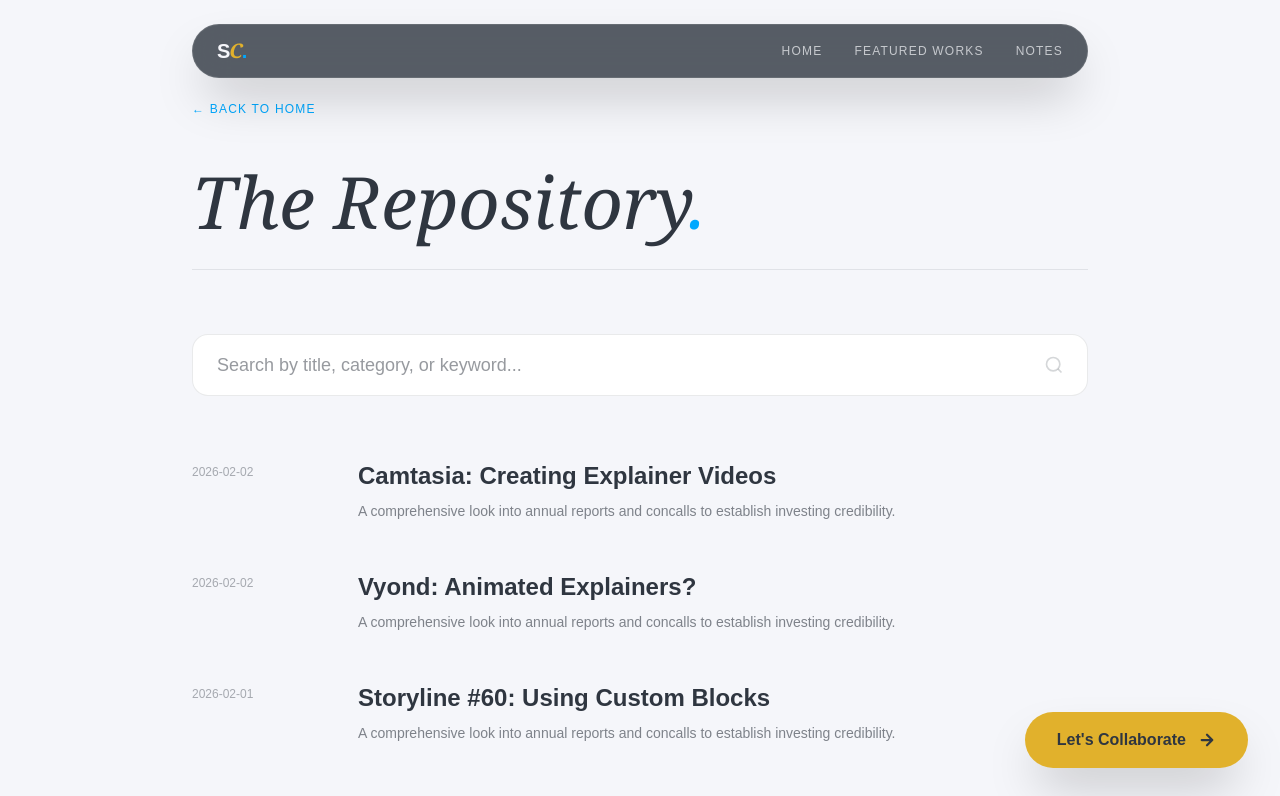
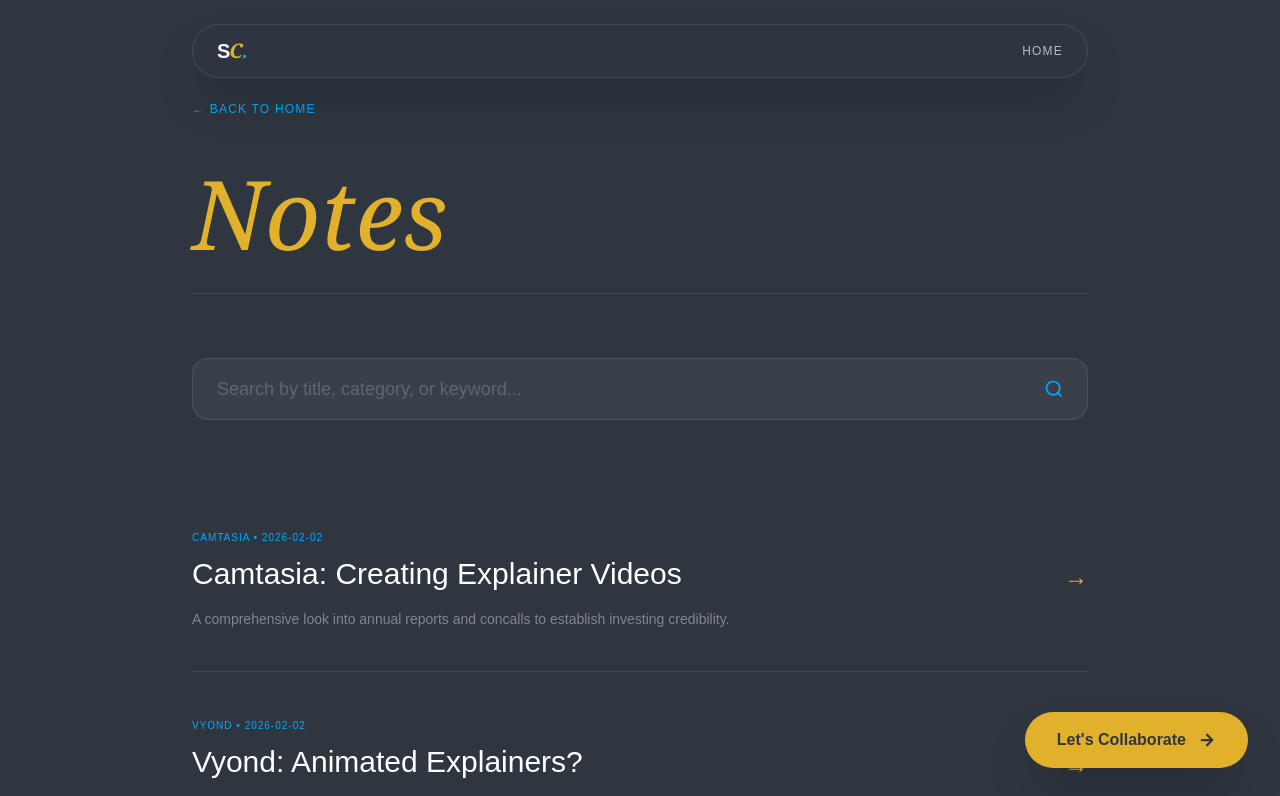
Before and after one commit to vikslap/scripted-craft-v2, a Next.js app: page /notes in a window 1280 px wide. Shown: the top 796 px of the page. Built offline with nearby package versions, Linux system fonts and the light colour scheme; a web font is replaced by a local one.

Commit message:
added favicon and other changes

```diff
--- a/app/components/GlobalUI.tsx
+++ b/app/components/GlobalUI.tsx
@@ -1,31 +1,48 @@
 "use client";
 
 import React, { useState } from 'react';
+import Link from 'next/link';
+import { usePathname } from 'next/navigation'; // Hook to detect current page
 
 export default function GlobalUI() {
   const [isMenuOpen, setIsMenuOpen] = useState(false);
   const [isFormOpen, setIsFormOpen] = useState(false);
+  const pathname = usePathname(); // Get current URL path
 
-  const navLinks = [
+  // Define all links
+  const allNavLinks = [
     { name: 'Home', href: '/' },
     { name: 'Featured Works', href: '/#works' },
     { name: 'Notes', href: '/#notes' },
   ];
 
+  /**
+   * SIMPLE LOGIC:
+   * If we are on the Home page ('/'), show all links.
+   * If we are on a Note or Repository page, only show 'Home'.
+   *
+   */
+  const navLinks = pathname === '/'
+    ? allNavLinks
+    : allNavLinks.filter(link => link.name === 'Home');
+
   return (
     <>
-      {/* --- PERSISTENT NAVBAR --- */}
       <nav className="fixed top-6 left-1/2 -translate-x-1/2 z-[150] w-[90%] max-w-4xl">
         <div className="bg-[#2F3640]/80 backdrop-blur-lg border border-white/10 rounded-full px-6 py-3 flex items-center justify-between shadow-2xl">
-          <a href="/" className="text-xl font-bold tracking-tighter text-[#F5F6FA] font-sans">
+          <Link href="/" className="text-xl font-bold tracking-tighter text-[#F5F6FA] font-sans">
             S<span className="text-[#E1B12C] font-serif italic">C</span><span className="text-[#00A8FF]">.</span>
-          </a>
+          </Link>
 
           <div className="hidden md:flex items-center gap-8">
             {navLinks.map((link) => (
-              <a key={link.name} href={link.href} className="text-xs uppercase tracking-widest text-[#F5F6FA]/70 hover:text-[#E1B12C] transition-colors font-mono">
+              <Link
+                key={link.name}
+                href={link.href}
+                className="text-xs uppercase tracking-widest text-[#F5F6FA]/70 hover:text-[#E1B12C] transition-colors font-mono"
+              >
                 {link.name}
-              </a>
+              </Link>
             ))}
           </div>
 
@@ -40,22 +57,26 @@ export default function GlobalUI() {
           <div className="absolute top-16 left-0 w-full bg-[#2F3640] rounded-[2rem] p-8 md:hidden shadow-2xl border border-white/5 animate-in fade-in slide-in-from-top-4">
             <div className="flex flex-col gap-6">
               {navLinks.map((link) => (
-                <a key={link.name} href={link.href} onClick={() => setIsMenuOpen(false)} className="text-2xl font-serif italic text-[#E1B12C] border-b border-white/5 pb-2">
+                <Link
+                  key={link.name}
+                  href={link.href}
+                  onClick={() => setIsMenuOpen(false)}
+                  className="text-2xl font-serif italic text-[#E1B12C] border-b border-white/5 pb-2"
+                >
                   {link.name}
-                </a>
+                </Link>
               ))}
             </div>
           </div>
         )}
       </nav>
 
-      {/* --- PERSISTENT CONTACT BUTTON --- */}
+      {/* --- Keep your Contact Button and Modal Code exactly as it was --- */}
       <button onClick={() => setIsFormOpen(true)} className="fixed bottom-8 right-8 bg-[#E1B12C] text-[#2F3640] px-8 py-4 rounded-full flex items-center gap-3 shadow-2xl hover:scale-105 active:scale-95 transition-all z-50 font-bold font-sans group">
         <span>Let's Collaborate</span>
         <svg xmlns="http://www.w3.org/2000/svg" width="18" height="18" viewBox="0 0 24 24" fill="none" stroke="currentColor" strokeWidth="3" strokeLinecap="round" strokeLinejoin="round"><path d="M5 12h14M12 5l7 7-7 7"/></svg>
       </button>
 
-      {/* --- SHARED MODAL --- */}
       {isFormOpen && (
         <div className="fixed inset-0 z-[200] flex items-center justify-center p-4 bg-[#2F3640]/90 backdrop-blur-sm">
           <div className="bg-[#F5F6FA] w-full max-w-lg rounded-[2.5rem] p-8 md:p-12 relative animate-in zoom-in duration-300 shadow-2xl text-[#2F3640]">
@@ -63,7 +84,7 @@ export default function GlobalUI() {
               <svg width="24" height="24" viewBox="0 0 24 24" fill="none" stroke="currentColor" strokeWidth="2"><line x1="18" y1="6" x2="6" y2="18"></line><line x1="6" y1="6" x2="18" y2="18"></line></svg>
             </button>
             <h2 className="text-4xl font-serif italic mb-2">Inquiry</h2>
-            <form action="https://formspree.io/f/hello@scriptedcraft.com" method="POST" className="space-y-4 mt-8">
+            <form action="https://formspree.io/f/mgoyqjjn" method="POST" className="space-y-4 mt-8">
               <input name="name" required type="text" className="w-full bg-white border border-[#2F3640]/5 rounded-xl px-4 py-3 font-sans" placeholder="Full Name" />
               <input name="email" required type="email" className="w-full bg-white border border-[#2F3640]/5 rounded-xl px-4 py-3 font-sans" placeholder="Work Email" />
               <textarea name="message" required rows={4} className="w-full bg-white border border-[#2F3640]/5 rounded-xl px-4 py-3 resize-none font-sans" placeholder="Project Scope"></textarea>
--- a/app/notes/NotesList.tsx
+++ b/app/notes/NotesList.tsx
@@ -14,40 +14,56 @@ export default function NotesList({ allNotes }: { allNotes: any[] }) {
 
   return (
     <>
-      {/* --- Search Bar --- */}
+      {/* --- Search Bar: Styled for Dark Background --- */}
       <div className="mb-16 relative">
         <input
           type="text"
           placeholder="Search by title, category, or keyword..."
           value={searchQuery}
           onChange={(e) => setSearchQuery(e.target.value)}
-          className="w-full bg-white border border-[#2F3640]/10 rounded-2xl px-6 py-4 focus:outline-none focus:ring-2 focus:ring-[#00A8FF]/20 transition-all font-sans text-lg text-[#2F3640]"
+          className="w-full bg-white/5 border border-white/10 rounded-2xl px-6 py-4 focus:outline-none focus:ring-2 focus:ring-[#00A8FF]/40 transition-all font-sans text-lg text-[#F5F6FA] placeholder:text-white/20"
         />
-        <div className="absolute right-6 top-1/2 -translate-y-1/2 text-[#2F3640]/20">
+        <div className="absolute right-6 top-1/2 -translate-y-1/2 text-[#00A8FF]">
           <svg width="20" height="20" viewBox="0 0 24 24" fill="none" stroke="currentColor" strokeWidth="2">
             <circle cx="11" cy="11" r="8"/><path d="m21 21-4.3-4.3"/>
           </svg>
         </div>
       </div>
 
-      {/* --- Notes List --- */}
-      <div className="space-y-12">
+      {/* --- Notes List: Matching Home Section Style --- */}
+      <div className="divide-y divide-white/10">
         {filteredNotes.length > 0 ? (
           filteredNotes.map((note) => (
-            <div key={note.id} className="grid md:grid-cols-[150px_1fr] gap-4 items-start group animate-in fade-in duration-500">
-              <span className="text-xs font-mono text-[#2F3640]/40 mt-1">{note.date}</span>
-              <div>
-                <Link href={`/notes/${note.id}`} className="text-2xl font-bold hover:text-[#00A8FF] transition-colors block mb-2 font-sans">
-                  {note.title}
-                </Link>
-                <p className="text-[#2F3640]/60 text-sm leading-relaxed line-clamp-2">{note.excerpt}</p>
-              </div>
-            </div>
+            <article key={note.id} className="py-10 group cursor-pointer animate-in fade-in duration-500">
+              <Link href={`/notes/${note.id}`} className="flex justify-between items-center w-full">
+                <div className="max-w-3xl">
+                  <span className="text-[#00A8FF] font-mono text-[10px] uppercase tracking-widest">
+                    {note.category} • {note.date}
+                  </span>
+                  <h3 className="text-2xl md:text-3xl font-sans group-hover:text-[#E1B12C] transition-colors text-white mt-2">
+                    {note.title}
+                  </h3>
+                  <p className="text-white/40 text-sm leading-relaxed line-clamp-2 mt-4">
+                    {note.excerpt}
+                  </p>
+                </div>
+                {/* Visual indicator matching the home page dynamic list */}
+                <div className="text-[#E1B12C] text-2xl group-hover:translate-x-2 transition-transform hidden md:block">
+                  →
+                </div>
+              </Link>
+            </article>
           ))
         ) : (
-          <p className="text-[#2F3640]/40 italic font-serif py-10 text-center">
-            No notes found matching "{searchQuery}"
-          </p>
+          <div className="text-center py-20">
+            {/* Branded Empty State */}
+            <p className="text-4xl font-sans font-bold tracking-tighter text-white/5 mb-4">
+              S<span className="text-[#E1B12C]/10 font-serif italic">C</span><span className="text-[#00A8FF]/10">.</span>
+            </p>
+            <p className="text-white/20 italic font-serif">
+              No notes found matching "{searchQuery}"
+            </p>
+          </div>
         )}
       </div>
     </>
--- a/app/notes/page.tsx
+++ b/app/notes/page.tsx
@@ -1,23 +1,33 @@
 import { getSortedNotesData } from '@/lib/notes';
 import Link from 'next/link';
-import NotesList from './NotesList'; // Import the client component
+import NotesList from './NotesList';
 
 export default function NotesRepository() {
-  // Fetch data on the server where 'fs' is available
+  // Fetch data on the server
   const allNotes = getSortedNotesData();
 
   return (
-    <main className="min-h-screen bg-[#F5F6FA] text-[#2F3640] py-24 px-6 font-sans">
+    <main className="min-h-screen bg-[#2F3640] text-[#F5F6FA] py-24 px-6 font-sans">
       <div className="max-w-4xl mx-auto">
-        <Link href="/" className="text-xs font-mono uppercase tracking-widest text-[#00A8FF] hover:text-[#E1B12C] transition-colors mb-12 inline-block">
+        {/* Navigation back home */}
+        <Link
+          href="/"
+          className="text-xs font-mono uppercase tracking-widest text-[#00A8FF] hover:text-[#E1B12C] transition-colors mb-12 inline-block"
+        >
           ← Back to Home
         </Link>
 
-        <h1 className="text-5xl md:text-7xl font-serif italic mb-16 border-b border-[#2F3640]/10 pb-8">
-          The Repository<span className="text-[#00A8FF]">.</span>
+        {/* Updated Heading Style:
+            - Uses Playfair Display (font-serif)
+            - Gold brand color (#E1B12C)
+            - Italic styling
+            - Removed "SC." branding prefix
+        */}
+        <h1 className="text-6xl md:text-8xl font-serif italic text-[#E1B12C] mb-16 border-b border-white/10 pb-8">
+          Notes
         </h1>
 
-        {/* Use the client component to handle search interactivity */}
+        {/* The searchable list of repository items */}
         <NotesList allNotes={allNotes} />
       </div>
     </main>
```
Also changed, not shown: app/layout.tsx (+8 -0 lines).
